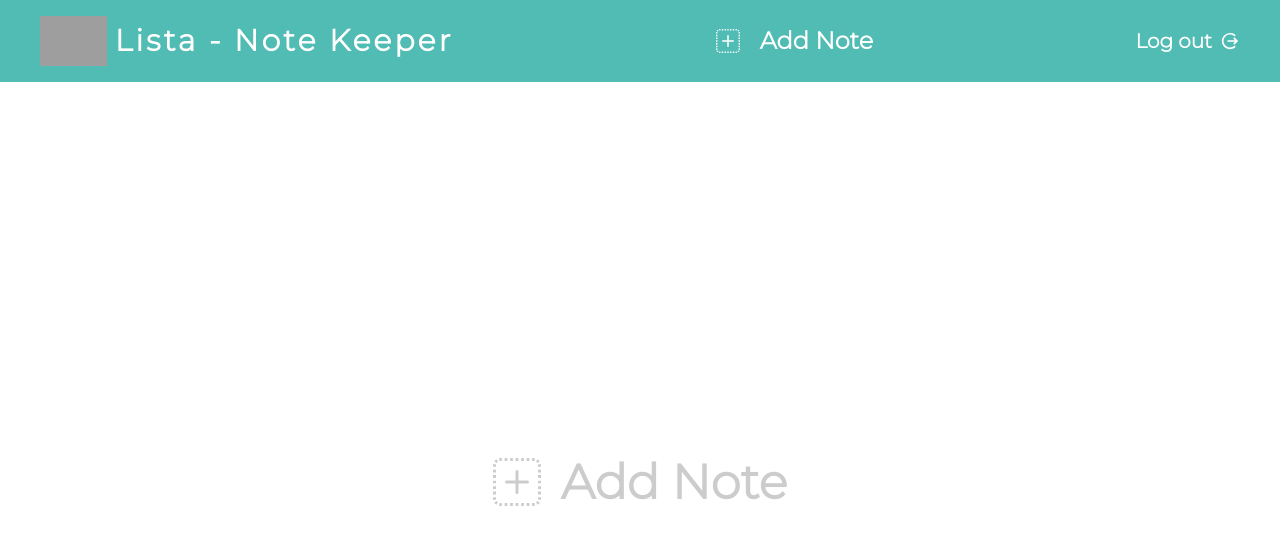
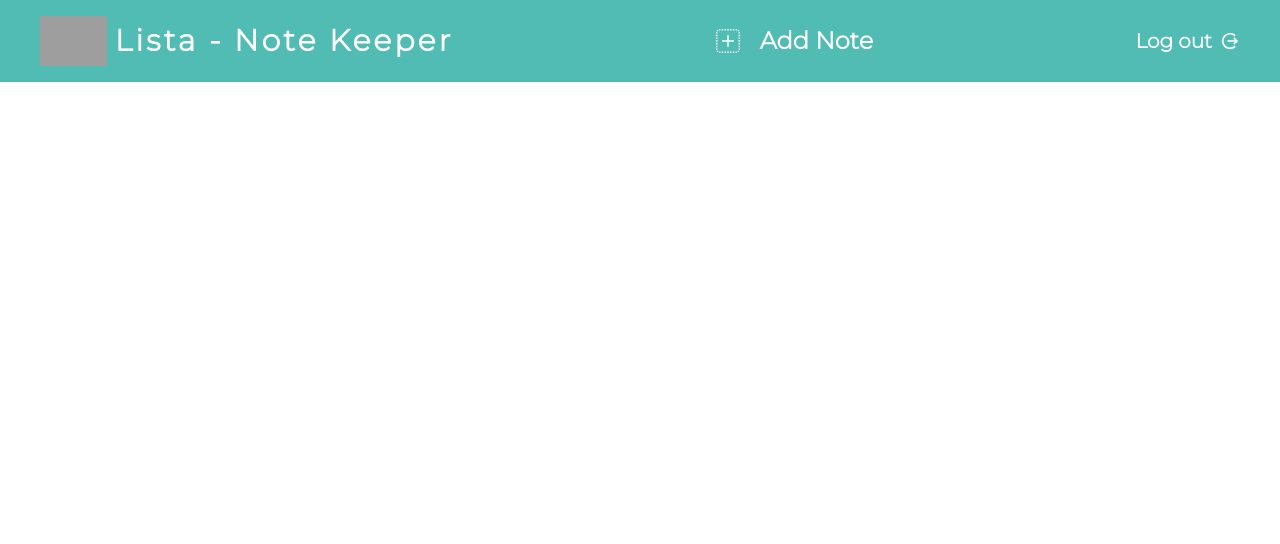
Before and after one commit to aguirremac/lista, a React (Create React App) app: page /dashboard in a window 1280 px wide. Shown: the top 544 px of the page. Built offline with nearby package versions, Linux system fonts and the light colour scheme; grey boxes are pictures that could not be loaded.

Commit message:
added no notes tag when notes are empty

```diff
--- a/src/App.js
+++ b/src/App.js
@@ -10,7 +10,7 @@
 import SignIn from './components/Auth/SignIn';
 import SignUp from './components/Auth/SignUp';
 import {  Route, Link, Routes} from 'react-router-dom';
-import AddNote from './components/AddNote';
+
 
 
 const App = () => {
@@ -84,7 +84,6 @@
         <Route path="/signup" element={<SignUp /> } />
         <Route path='/dashboard' element={ <>
          <Header handleClick={showInput}  />
-         <AddNote />
          </>} />
          <Route path="/input" element={<>
          {addNote && <Input onAdd={handleAdd} handleClick={showInput} />}
```
